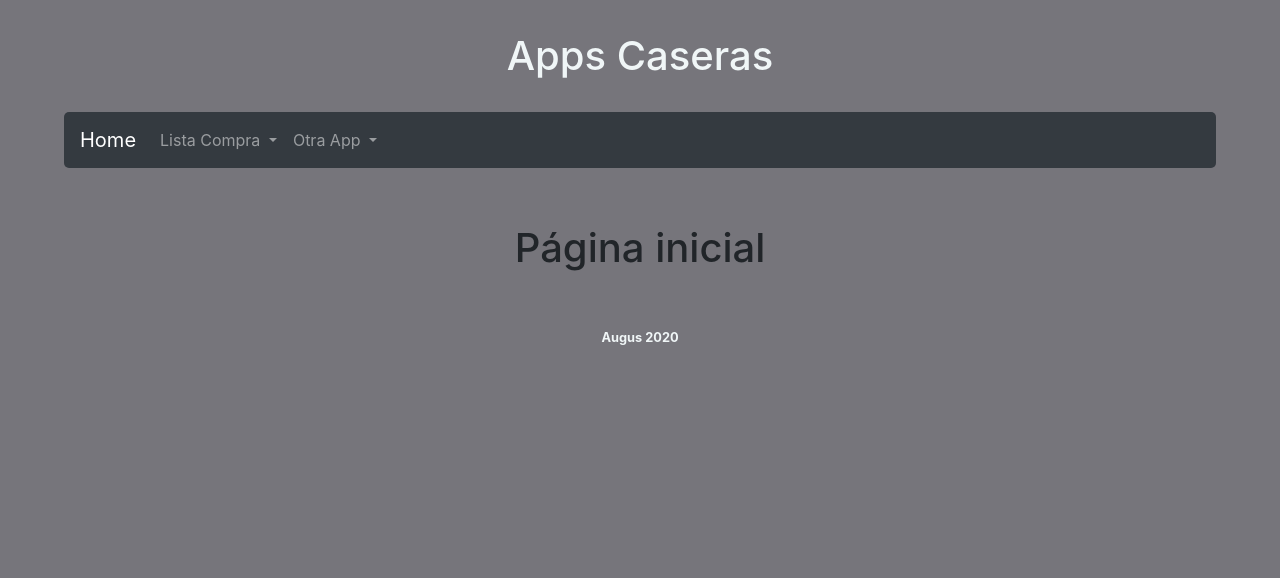
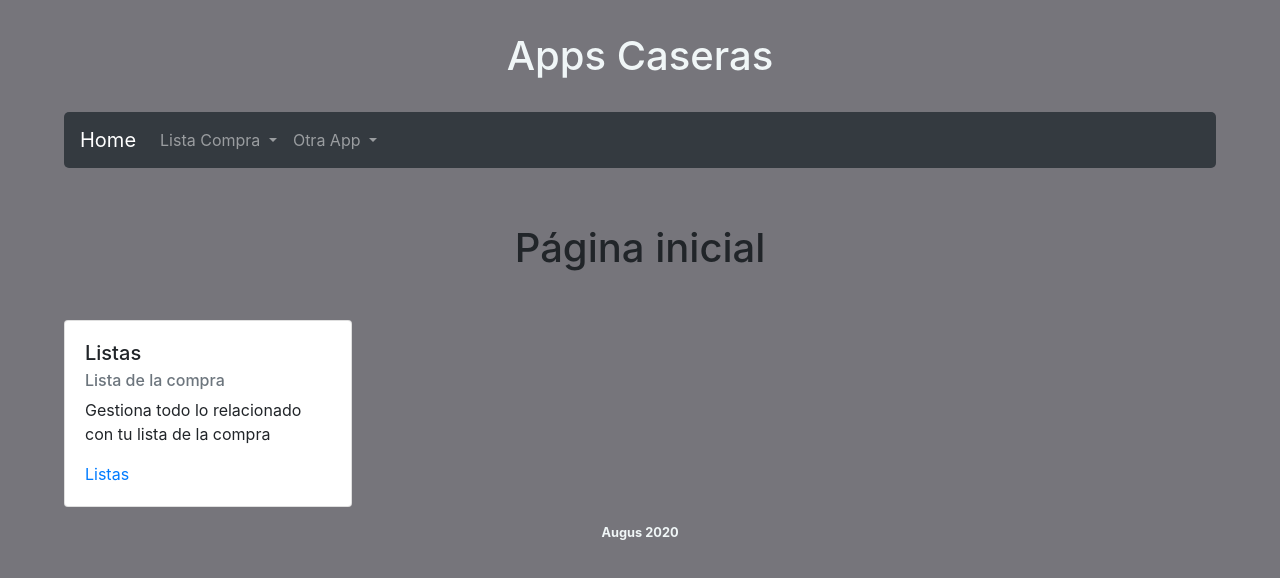
Before and after one commit to augus67/apps-casa-front, an Angular app: page / in a window 1280 px wide. Shown: the top 578 px of the page. Built offline with nearby package versions, Linux system fonts and the light colour scheme.

Commit message:
Preparamos el home.component.html para anyadir las cards

```diff
--- a/src/app/home/home.component.html
+++ b/src/app/home/home.component.html
@@ -1 +1,10 @@
 <h1>Página inicial</h1>
+
+<div class="card" style="width: 18rem;">
+  <div class="card-body">
+    <h5 class="card-title">Listas</h5>
+    <h6 class="card-subtitle mb-2 text-muted">Lista de la compra</h6>
+    <p class="card-text">Gestiona todo lo relacionado con tu lista de la compra</p>
+    <a href="#" class="card-link">Listas</a>
+  </div>
+</div>
```
